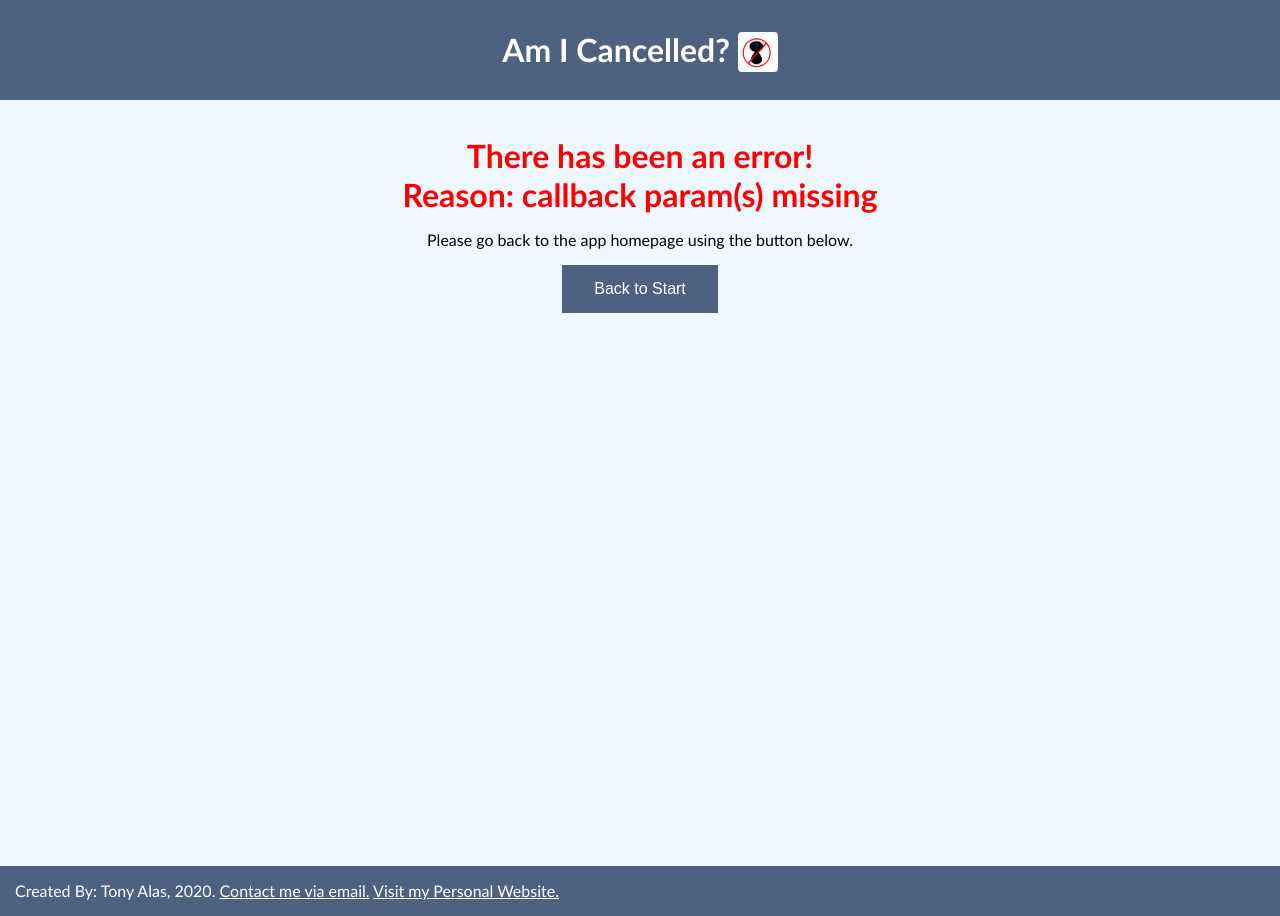
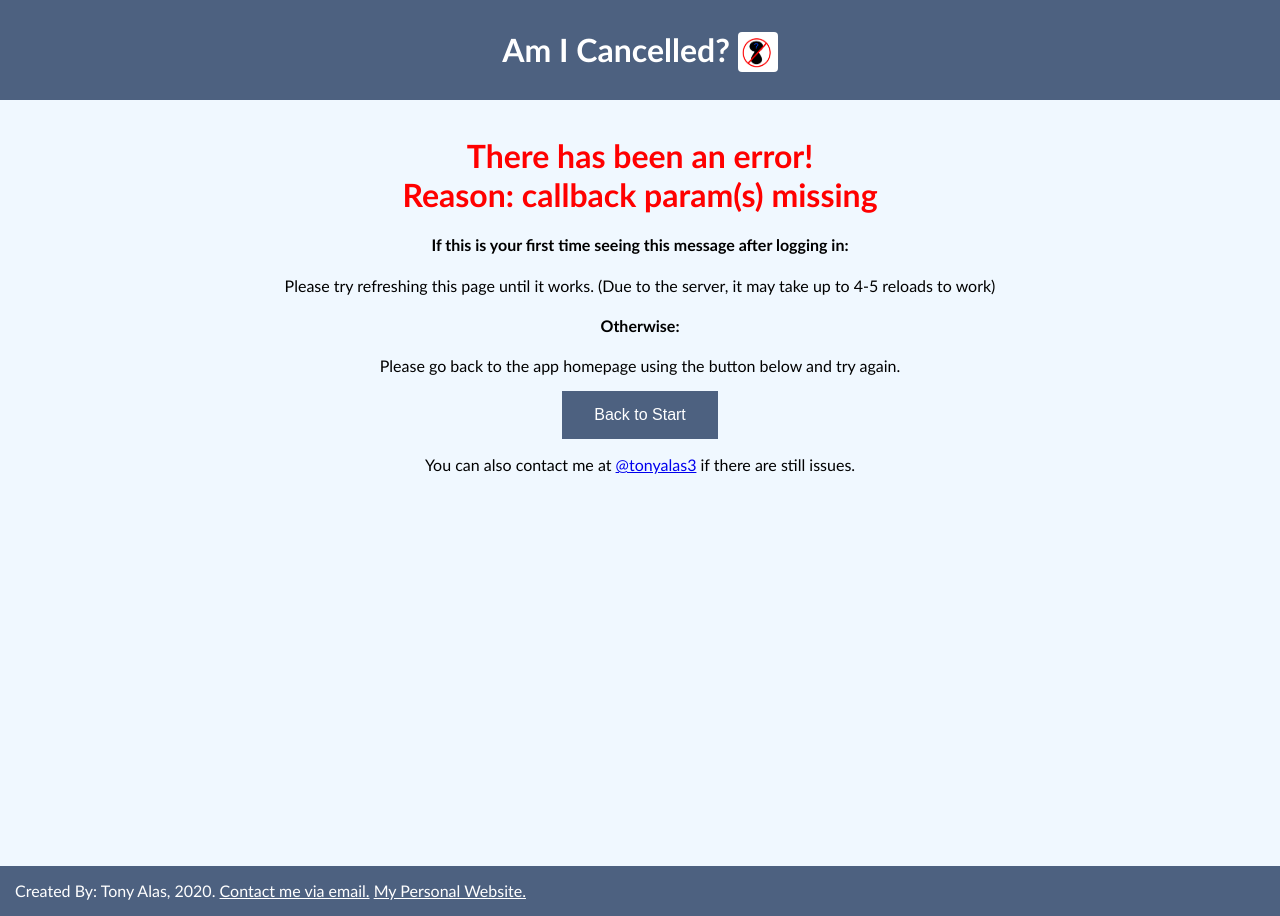
Before and after one commit to tonyalas/AmICancelled, a Flask app: page /callback in a window 1280 px wide. Run offline with Flask 2, Linux system fonts and the light colour scheme.

Commit message:
Update cancelMe_Error.html

```diff
--- a/templates/cancelMe_Error.html
+++ b/templates/cancelMe_Error.html
@@ -1,38 +1,46 @@
 <!DOCTYPE html>
 <html>
     <head>
+        <meta name="viewport" content="width=device-width, initial-scale=1.0">
         <link rel="stylesheet" href="{{ url_for('static',   filename='css/styles.css') }}">
-        <link rel="shortcut icon" href="{{ url_for('static', filename='favicon.ico') }}">
+        <link rel="apple-touch-icon" sizes="180x180" href="{{ url_for('static', filename= 'apple-touch-icon.png') }}">
+        <link rel="icon" type="image/png" sizes="32x32" href="{{ url_for('static', filename= 'favicon-32x32.png') }}">
+        <link rel="icon" type="image/png" sizes="16x16" href="{{ url_for('static', filename= 'favicon-16x16.png') }}">
+        <link rel="manifest" href="{{ url_for('static', filename= 'site.webmanifest') }}">
+        <link rel="mask-icon" href="{{ url_for('static', filename='safari-pinned-tab.svg') }}" color="#5bbad5">
+        <meta name="msapplication-TileColor" content="#da532c">
+        <meta name="theme-color" content="#ffffff">
+        <script data-ad-client="ca-pub-2309537375318258" async src="https://pagead2.googlesyndication.com/pagead/js/adsbygoogle.js"></script>
         <title>App Error!</title>
     </head>
 
     <body>
-
         <div id="div1">
-            <h1 class="header">Am I Cancelled? <img src="{{ url_for('static', filename= 'amICancelled_logo.jpg') }}" id="app_logo"></h1>
+            <h1 class="header">Am I Cancelled? <img src="{{ url_for('static', filename= 'amICancelled_logo.jpg') }}" id="app_logo" alt="Am I Cancelled Logo"></h1>
         </div>
-
-
         <div id="div2alt">
             <br>
             <br>
             <div id="main">
+                <div id="text_div">
                 <h1 style="color: red;">There has been an error!<br> Reason: {{ error_message }}</h1>
-
-                 <p>Please go back to the app homepage using the button below.</p>
-
-                 <a href="{{ url_for('home') }}"><button type="button" id="backButton">Back to Start</button></a>
+                <h4>If this is your first time seeing this message after logging in:</h4>
+                <p id="main_text">Please try refreshing this page until it works. (Due to the server, it may take up to 4-5 reloads to work)</p>
+                <h4>Otherwise:</h4>
+                <p id="main_text">Please go back to the app homepage using the button below and try again.</p>
+                <a href="{{ url_for('home') }}"><button type="button" id="backButton">Back to Start</button></a>
+                <br>
+                <p id="main_text">
+                    You can also contact me at <a href="https://twitter.com/tonyalas3" target="_blank" rel="noopener noreferrer">@tonyalas3</a> if there are still issues.
+                </p>
+                </div>
             </div>
         </div>
 
     <footer id="footer">
         <p id="footer-text">Created By: Tony Alas, 2020.   <a href="mailto:tony_alas99@hotmail.com" id="email_link">Contact me via email.</a>
-            <a href="http://alas11.myweb.cs.uwindsor.ca" id="email_link">Visit my Personal Website.</a>
+            <a href="http://alas11.myweb.cs.uwindsor.ca" id="email_link" target="_blank" rel="noopener noreferrer">My Personal Website.</a>
             </p>
     </footer>
-
     </body>
-
-
-
 </html>
```
